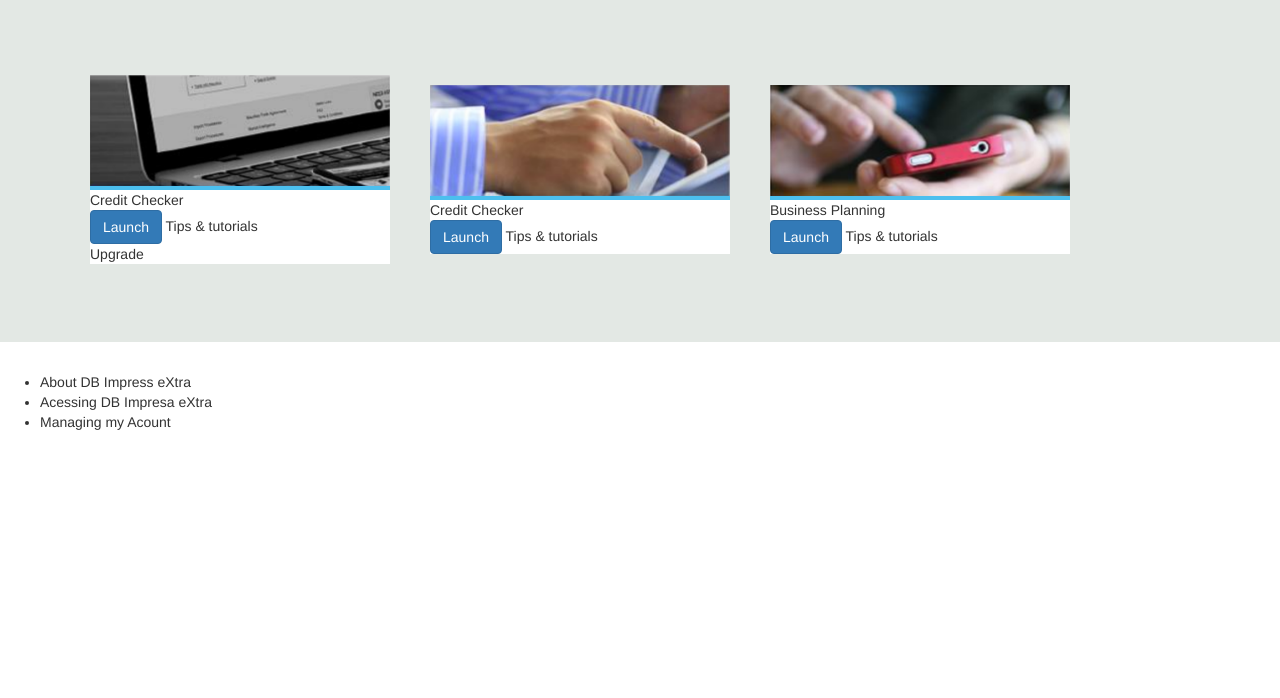
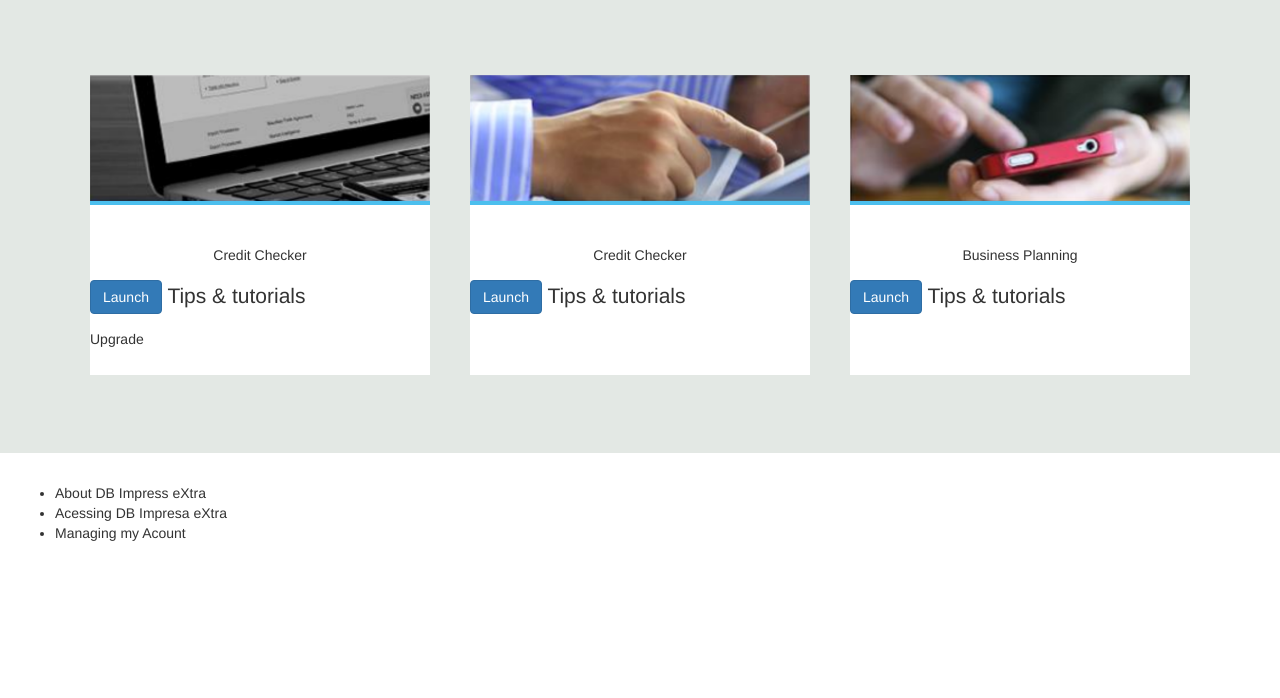
Before and after one commit to ashcode09/dashboard, a website: page index.html in a window 1280 px wide. Shown: the part 102-800 px from the top of the page. Drawn offline with nearby package versions, Linux system fonts and the light colour scheme.

```diff
--- a/index.html
+++ b/index.html
@@ -8,7 +8,6 @@
   </head>
   <body>
     <div class="container">
-      <div class="container-fluid">
       <nav class="navbar navbar-default">
         <div class="container-fluid">
           <div class="navbar-header">
@@ -28,7 +27,6 @@
       </nav>
       <div class="title">My Dashboard</div>
     </div>
-    </div>
     <div class="jumbotron">
       <div class="container">
         <table>
@@ -36,13 +34,13 @@
             <td>
               <div class="launchers">
                 <img class="sample-image" src="public/images/creditChecker1.png">
-                <div>
+                <p class="launch-title">
                   Credit Checker
-                </div>
-                <div>
+                </p>
+                <p>
                   <button class="btn btn-primary">Launch</button>
                   Tips &amp; tutorials
-                </div>
+                </p>
                 Upgrade
               </div>
             </td>
@@ -50,33 +48,33 @@
             <td>
               <div class="launchers">
                 <img class="sample-image" src="public/images/creditChecker2.png">
-                <div>
+                <p class="launch-title">
                   Credit Checker
-                </div>
-                <div>
+                </p>
+                <p>
                   <button class="btn btn-primary">Launch</button>
                   Tips &amp; tutorials
-                </div>
+                </p>
               </div>
             </td>
             <td></td>
             <td>
               <div class="launchers">
                 <img class="sample-image" src="public/images/businessPlanning1.png">
-                <div>
+                <p class="launch-title">
                   Business Planning
-                </div>
-                <div>
+                </p>
+                <p>
                   <button class="btn btn-primary">Launch</button>
                   Tips &amp; tutorials
-                </div>
+                </p>
               </div>
             </td>
           </tr>
         </table>
       </div>
     </div>
-    <div>
+    <div class="container-fluid">
       <div id="left-display">
         <ul>
           <li>About DB Impress eXtra</li>
--- a/public/css/dashboardStyle.css
+++ b/public/css/dashboardStyle.css
@@ -24,7 +24,8 @@
 
 .launchers {
   background-color: white;
-  width: 300px;
+  width: 100%;
+  height: 300px;
 }
 
 .jumbotron {
@@ -43,3 +44,9 @@
 td img{
   vertical-align: top;
 }
+
+p.launch-title {
+  padding-top: 40px;
+  font-size: 14px;
+  text-align: center;
+}
```
Also changed, not shown: package.json (added, +23 -0 lines), server.js (added, +9 -0 lines), README.md, 1 other file. Lines whose indentation alone changed are shown as unchanged.
